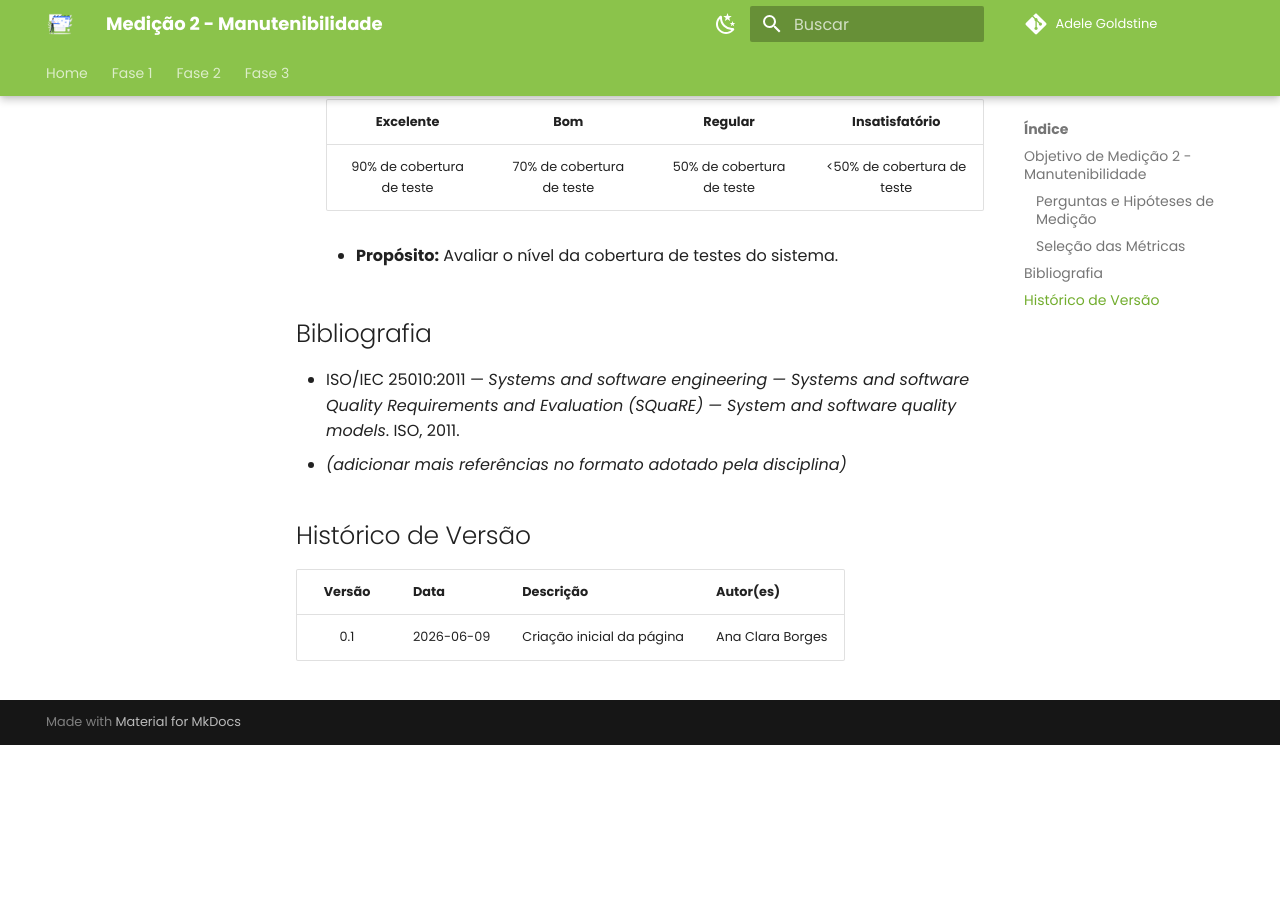
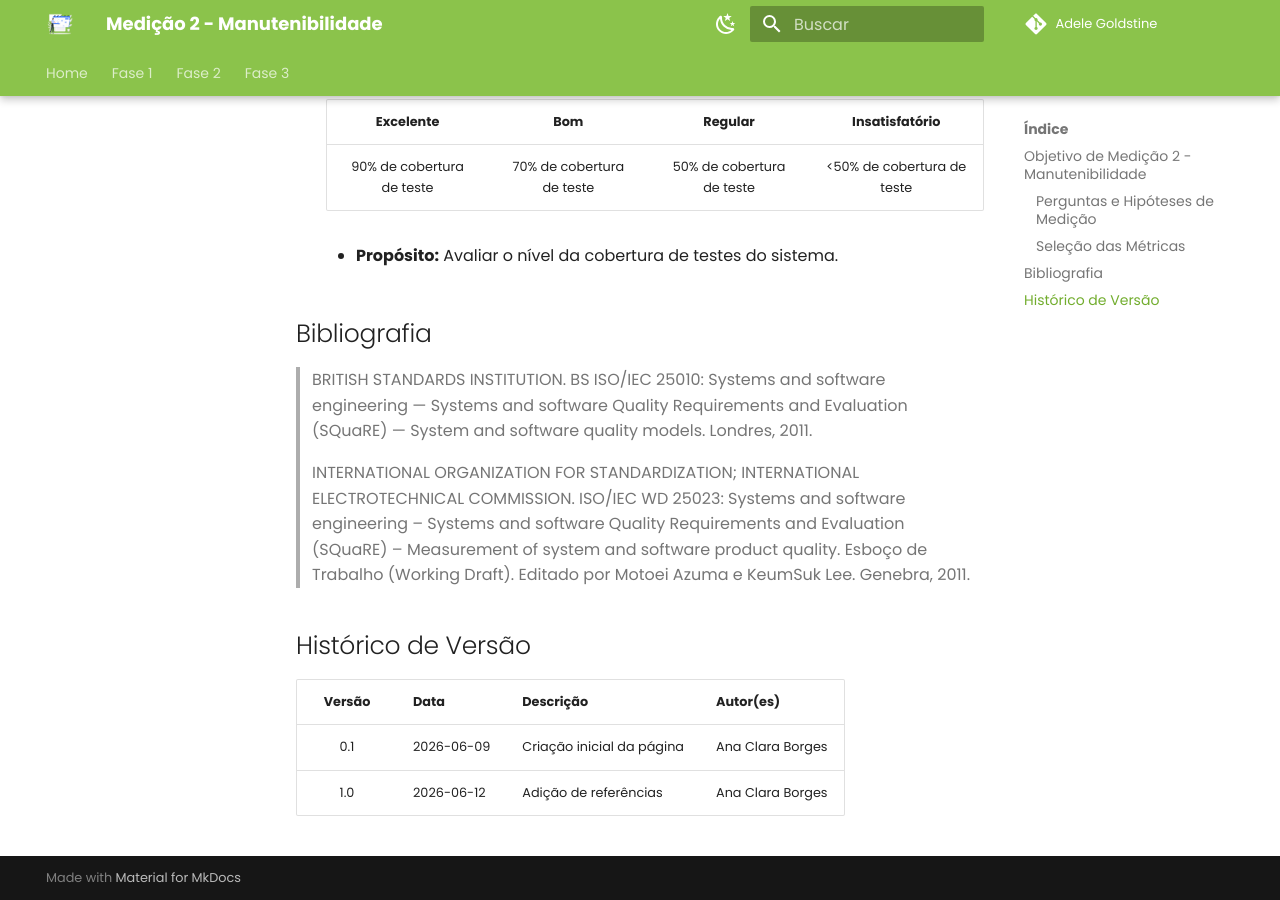
Before and after one commit to FCTE-Qualidade-de-Software-1/2026-1_T01_ADELE_GOLDSTINE, an MkDocs documentation site: the page built from docs/fase2/manutenibilidade.md, in a window 1280 px wide and 900 px high, scrolled down 4210 px. Built offline with MkDocs 1.6.1 and Material for MkDocs 9.7.7, drawn with Linux system fonts in a browser that asks for light colours; comment, search, counter and statistics services are not loaded; before the commit the page ends 4955 px from its top, so only the background shows below that.

Commit message:
docs: adicao de referencias

```diff
--- a/docs/fase2/manutenibilidade.md
+++ b/docs/fase2/manutenibilidade.md
@@ -140,11 +140,13 @@ Para alcançar o objetivo de medição para a característica de Manutenibilidad
 
 ## Bibliografia
 
-- ISO/IEC 25010:2011 — *Systems and software engineering — Systems and software Quality Requirements and Evaluation (SQuaRE) — System and software quality models*. ISO, 2011.
-- _(adicionar mais referências no formato adotado pela disciplina)_
+> BRITISH STANDARDS INSTITUTION. BS ISO/IEC 25010: Systems and software engineering — Systems and software Quality Requirements and Evaluation (SQuaRE) — System and software quality models. Londres, 2011.
+
+> INTERNATIONAL ORGANIZATION FOR STANDARDIZATION; INTERNATIONAL ELECTROTECHNICAL COMMISSION. ISO/IEC WD 25023: Systems and software engineering – Systems and software Quality Requirements and Evaluation (SQuaRE) – Measurement of system and software product quality. Esboço de Trabalho (Working Draft). Editado por Motoei Azuma e KeumSuk Lee. Genebra, 2011.
 
 ## Histórico de Versão
 
 | Versão | Data       | Descrição                  | Autor(es) |
 |:------:|:-----------|:---------------------------|:----------|
 | 0.1    | 2026-06-09 | Criação inicial da página  | Ana Clara Borges     |
+| 1.0    | 2026-06-12 | Adição de referências  | Ana Clara Borges     |
```
